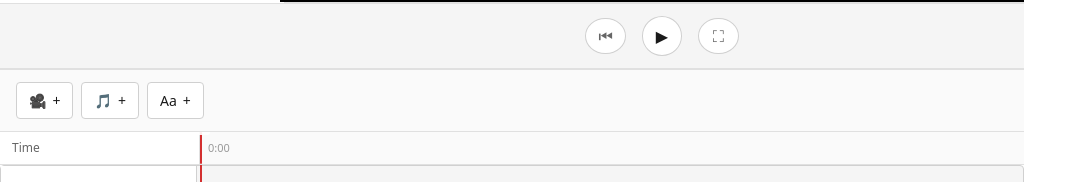
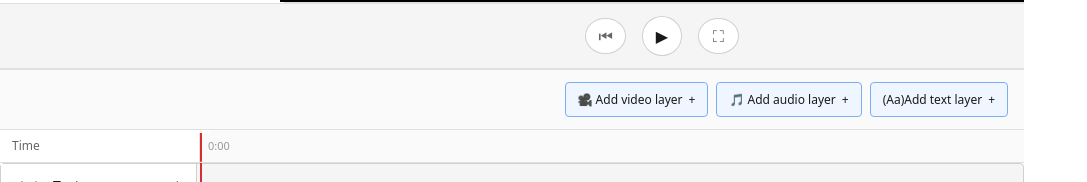
Before and after one commit to Nagendra88688/Remotion-video-app, a React (Vite) app: page / in a window 1280 px wide. Shown: the part 448-630 px from the top of the page, without its empty margins (0-1087 px from the left). Built offline with nearby package versions, Linux system fonts and the light colour scheme.

Commit message:
ui enhancec

```diff
--- a/src/editor/Timeline.tsx
+++ b/src/editor/Timeline.tsx
@@ -312,6 +312,7 @@ export const Timeline = ({
       {/* Add Track Buttons */}
       <div style={{
         display: 'flex',
+        justifyContent: 'end',
         gap: '8px',
         padding: '12px 16px',
         borderBottom: '1px solid #e0e0e0',
@@ -321,57 +322,57 @@ export const Timeline = ({
           onClick={() => handleAddTrack("video")}
           style={{
             padding: '8px 12px',
-            backgroundColor: '#ffffff',
-            border: '1px solid #d0d0d0',
+            backgroundColor: '#eff6ff',
+            border: '1px solid rgb(123, 175, 244)',
             borderRadius: '4px',
             cursor: 'pointer',
-            fontSize: '14px',
+            fontSize: '12px',
             display: 'flex',
             alignItems: 'center',
             gap: '6px',
             color: '#1a1a1a'
           }}
-          title="Add Image/Video Track"
+          title="Add Image/Video Layer"
         >
-          <span>🎥</span>
+          <span>🎥 Add video layer</span>
           <span>+</span>
         </button>
         <button
           onClick={() => handleAddTrack("audio")}
           style={{
             padding: '8px 12px',
-            backgroundColor: '#ffffff',
-            border: '1px solid #d0d0d0',
+            backgroundColor: '#eff6ff',
+            border: '1px solid rgb(123, 175, 244)',
             borderRadius: '4px',
             cursor: 'pointer',
-            fontSize: '14px',
+            fontSize: '12px',
             display: 'flex',
             alignItems: 'center',
             gap: '6px',
             color: '#1a1a1a'
           }}
-          title="Add Audio Track"
+          title="Add Audio Layer"
         >
-          <span>🎵</span>
+          <span>🎵 Add audio layer</span>
           <span>+</span>
         </button>
         <button
           onClick={() => handleAddTrack("text")}
           style={{
             padding: '8px 12px',
-            backgroundColor: '#ffffff',
-            border: '1px solid #d0d0d0',
+            backgroundColor: '#eff6ff',
+            border: '1px solid rgb(123, 175, 244)',
             borderRadius: '4px',
             cursor: 'pointer',
-            fontSize: '14px',
+            fontSize: '12px',
             display: 'flex',
             alignItems: 'center',
             gap: '6px',
             color: '#1a1a1a'
           }}
-          title="Add Text Track"
+          title="Add Text Layer"
         >
-          <span>Aa</span>
+          <span>(Aa)Add text layer</span>
           <span>+</span>
         </button>
       </div>
```
